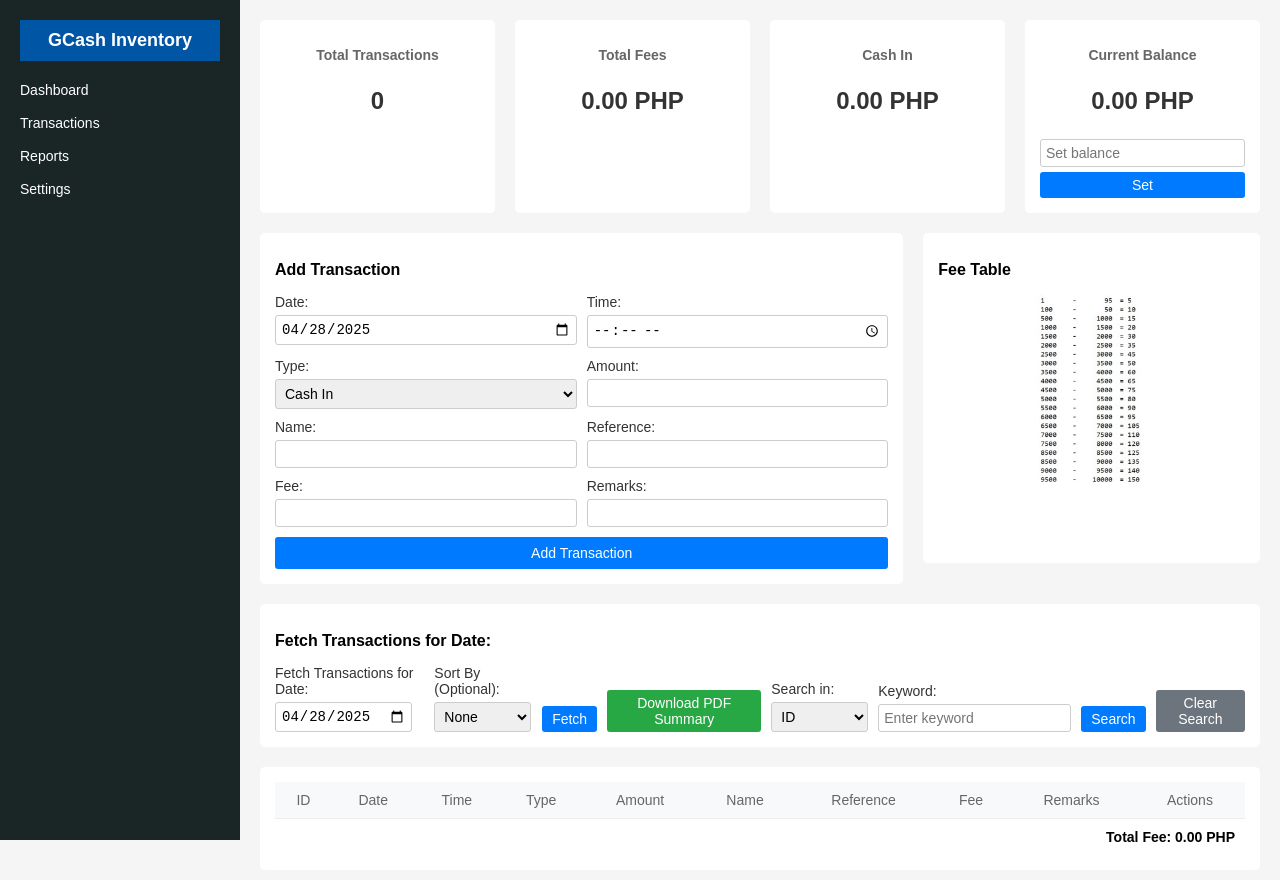
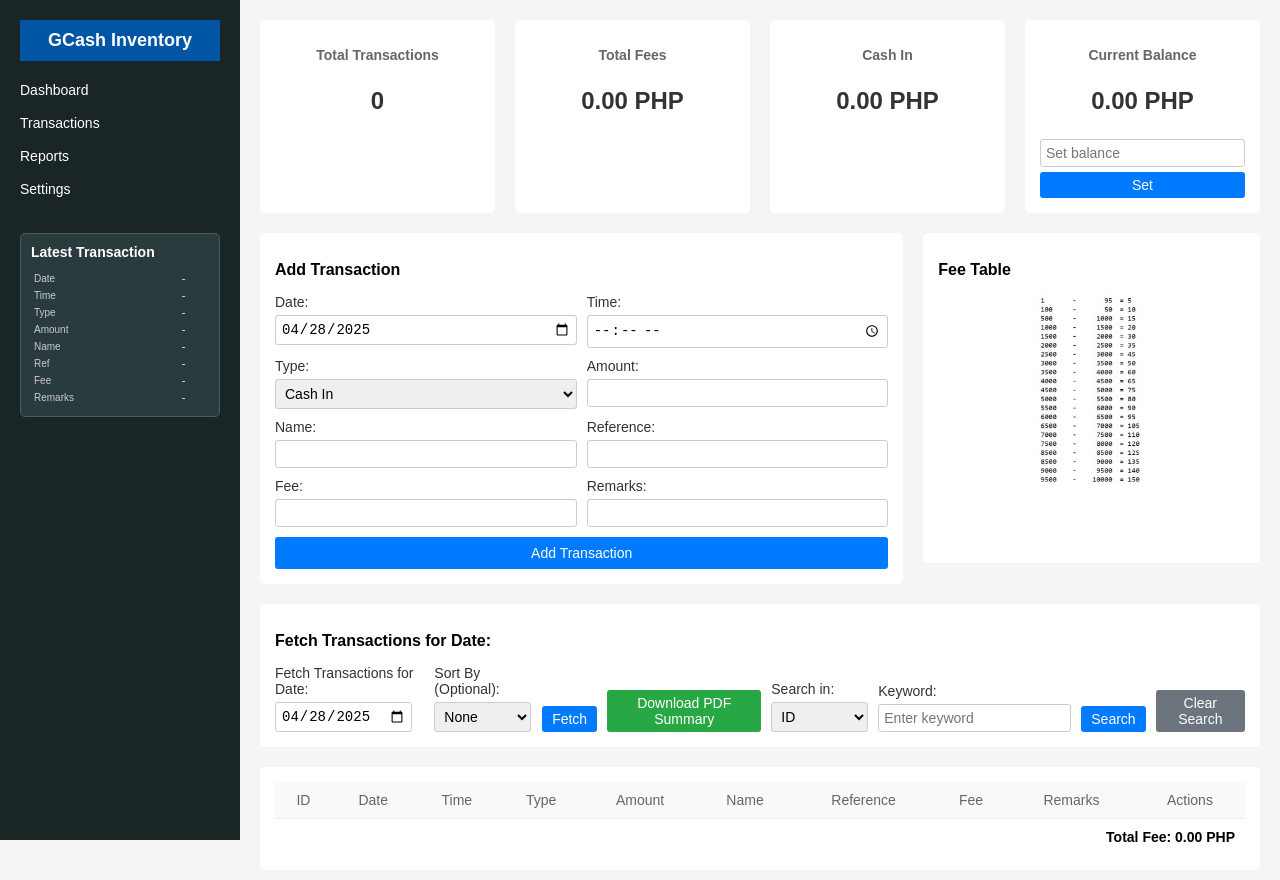
Before and after one commit to kfkevz/gcash_sql, a plain HTML site: page frontend/index.html in a window 1280 px wide. Drawn offline with Linux system fonts and the light colour scheme; no server answers.

Commit message:
8th commit: Improve UI Experience.

```diff
--- a/frontend/index.html
+++ b/frontend/index.html
@@ -20,6 +20,9 @@
       color: white;
       height: 100vh;
       padding: 20px;
+      display: flex;
+      flex-direction: column;
+      overflow-y: auto; /* Allow scrolling if content overflows */
     }
     .sidebar h1 {
       background-color: #0055A4; /* GCash blue */
@@ -31,6 +34,7 @@
     .sidebar ul {
       list-style: none;
       padding: 0;
+      margin: 0 0 20px 0;
     }
     .sidebar li {
       margin-bottom: 15px;
@@ -42,6 +46,35 @@
     }
     .sidebar a:hover {
       text-decoration: underline;
+    }
+    /* Latest Transaction in Sidebar */
+    .latest-transaction {
+      background-color: #2a3b3d; /* Slightly lighter background for the window */
+      border: 1px solid #4a5b5d; /* Light border to create window effect */
+      border-radius: 5px;
+      padding: 10px;
+      color: white;
+      margin-bottom: 20px; /* Space below the section */
+    }
+    .latest-transaction h2 {
+      font-size: 14px;
+      margin-bottom: 10px;
+      margin-top: 0; /* Remove top margin for tight fit */
+    }
+    .latest-transaction table {
+      width: 100%;
+      border-collapse: collapse;
+    }
+    .latest-transaction th,
+    .latest-transaction td {
+      padding: 3px;
+      font-size: 10px; /* Smaller font to fit in sidebar */
+      text-align: left;
+      word-wrap: break-word; /* Ensure long text wraps */
+    }
+    .latest-transaction th {
+      font-weight: normal;
+      color: #ccc; /* Lighter color for headers to match sidebar theme */
     }
     /* Main Content */
     .main-content {
@@ -151,8 +184,8 @@
       padding: 15px;
       border-radius: 5px;
       flex: 1;
-      max-height: 300px; /* Constrain the container height */
-      overflow: auto; /* Add scroll if content overflows */
+      max-height: 300px;
+      overflow: auto;
     }
     .fee-table h2 {
       font-size: 16px;
@@ -160,8 +193,8 @@
     }
     .fee-table img {
       width: 100%;
-      max-height: 200px; /* Constrain the image height */
-      object-fit: contain; /* Ensure the image fits without distortion */
+      max-height: 200px;
+      object-fit: contain;
     }
     /* Fetch and Search */
     .fetch-search {
@@ -292,6 +325,44 @@
         <li><a href="#">Reports</a></li>
         <li><a href="#">Settings</a></li>
       </ul>
+      <!-- Latest Transaction -->
+      <div class="latest-transaction">
+        <h2>Latest Transaction</h2>
+        <table>
+          <tr>
+            <th>Date</th>
+            <td id="latestDate">-</td>
+          </tr>
+          <tr>
+            <th>Time</th>
+            <td id="latestTime">-</td>
+          </tr>
+          <tr>
+            <th>Type</th>
+            <td id="latestType">-</td>
+          </tr>
+          <tr>
+            <th>Amount</th>
+            <td id="latestAmount">-</td>
+          </tr>
+          <tr>
+            <th>Name</th>
+            <td id="latestName">-</td>
+          </tr>
+          <tr>
+            <th>Ref</th>
+            <td id="latestRef">-</td>
+          </tr>
+          <tr>
+            <th>Fee</th>
+            <td id="latestFee">-</td>
+          </tr>
+          <tr>
+            <th>Remarks</th>
+            <td id="latestRemarks">-</td>
+          </tr>
+        </table>
+      </div>
     </div>
 
     <!-- Main Content -->
@@ -458,11 +529,12 @@
       document.getElementById('fetchDate').value = today;
     }
 
-    // Fetch initial balance and transactions on page load
+    // Fetch initial balance, transactions, and latest transaction on page load
     window.onload = () => {
       setTodayDate();
       fetchBalance();
       fetchTransactions();
+      fetchLatestTransaction();
     };
 
     async function fetchBalance() {
@@ -503,8 +575,39 @@
       }
     }
 
+    async function fetchLatestTransaction() {
+      try {
+        const response = await fetch('http://localhost:5000/api/transactions?sortBy=id&order=desc&limit=1');
+        const data = await response.json();
+        const latest = data.transactions && data.transactions.length > 0 ? data.transactions[0] : null;
+
+        if (latest) {
+          document.getElementById('latestDate').textContent = latest.date;
+          document.getElementById('latestTime').textContent = latest.time.split(':').slice(0, 2).join(':');
+          document.getElementById('latestType').textContent = latest.type;
+          document.getElementById('latestAmount').textContent = latest.amount;
+          document.getElementById('latestName').textContent = latest.name;
+          document.getElementById('latestRef').textContent = latest.ref;
+          document.getElementById('latestFee').textContent = latest.fee;
+          document.getElementById('latestRemarks').textContent = latest.remarks;
+        } else {
+          // Clear the fields if no transactions exist
+          document.getElementById('latestDate').textContent = '-';
+          document.getElementById('latestTime').textContent = '-';
+          document.getElementById('latestType').textContent = '-';
+          document.getElementById('latestAmount').textContent = '-';
+          document.getElementById('latestName').textContent = '-';
+          document.getElementById('latestRef').textContent = '-';
+          document.getElementById('latestFee').textContent = '-';
+          document.getElementById('latestRemarks').textContent = '-';
+        }
+      } catch (error) {
+        console.error('Error fetching latest transaction:', error);
+      }
+    }
+
     async function fetchTransactions() {
-      const date = document.getElementById('fetchDate').value || today; // Use today if no date is selected
+      const date = document.getElementById('fetchDate').value || today;
       const searchField = document.getElementById('searchField').value;
       const searchKeyword = document.getElementById('searchKeyword').value;
       const url = new URL('http://localhost:5000/api/transactions');
@@ -561,6 +664,9 @@
           `;
           tableBody.appendChild(row);
         });
+
+        // Fetch the latest transaction after updating the table
+        fetchLatestTransaction();
       } catch (error) {
         console.error('Error fetching transactions:', error);
       }
```
Also changed, not shown: 9 other files.
